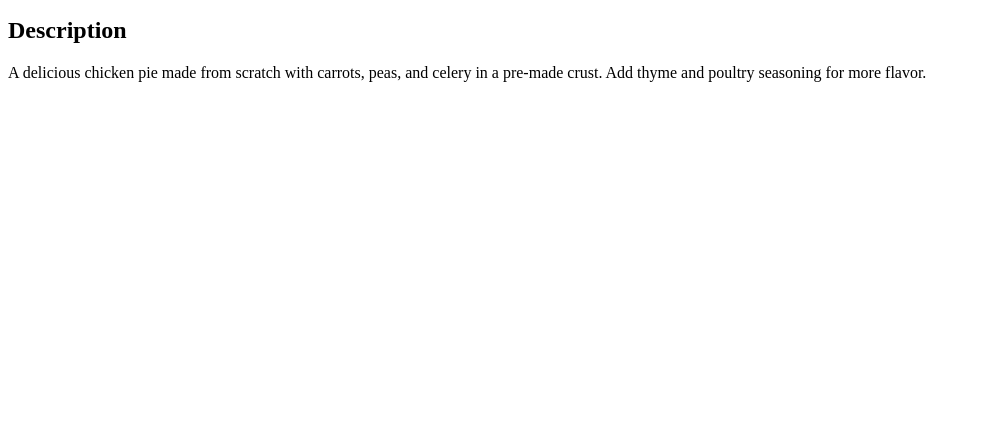
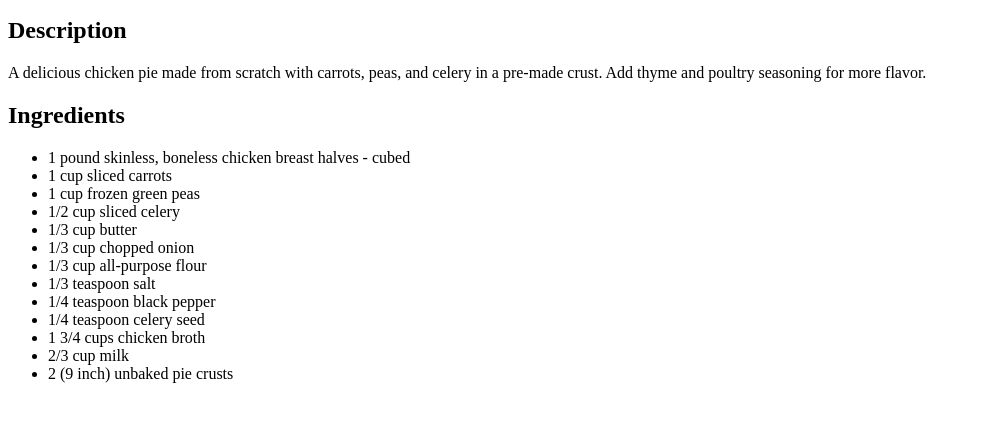
Before and after one commit to selrmd/odin-recipes, a plain HTML site: page recipes/chicken-pot-pie.html in a window 1280 px wide. Shown: the part 101-522 px from the top of the page, without its empty margins (0-981 px from the left). Drawn offline with Linux system fonts and the light colour scheme.

Commit message:
Add "ingredients" section to chicken-pot-pie.html

```diff
--- a/recipes/chicken-pot-pie.html
+++ b/recipes/chicken-pot-pie.html
@@ -12,5 +12,23 @@
 
         <h2>Description</h2>
         <p>A delicious chicken pie made from scratch with carrots, peas, and celery in a pre-made crust. Add thyme and poultry seasoning for more flavor.</p>
+
+        <h2>Ingredients</h2>
+        <ul>
+            <li>1 pound skinless, boneless chicken breast halves - cubed</li>
+            <li>1 cup sliced carrots</li>
+            <li>1 cup frozen green peas</li>
+            <li>1/2 cup sliced celery</li>
+            <li>1/3 cup butter</li>
+            <li>1/3 cup chopped onion</li>
+            <li>1/3 cup all-purpose flour</li>
+            <li>1/3 teaspoon salt</li>
+            <li>1/4 teaspoon black pepper</li>
+            <li>1/4 teaspoon celery seed</li>
+            <li>1 3/4 cups chicken broth</li>
+            <li>2/3 cup milk</li>
+            <li>2 (9 inch) unbaked pie crusts</li>
+        </ul>
+
     </body>
 </html>
```
